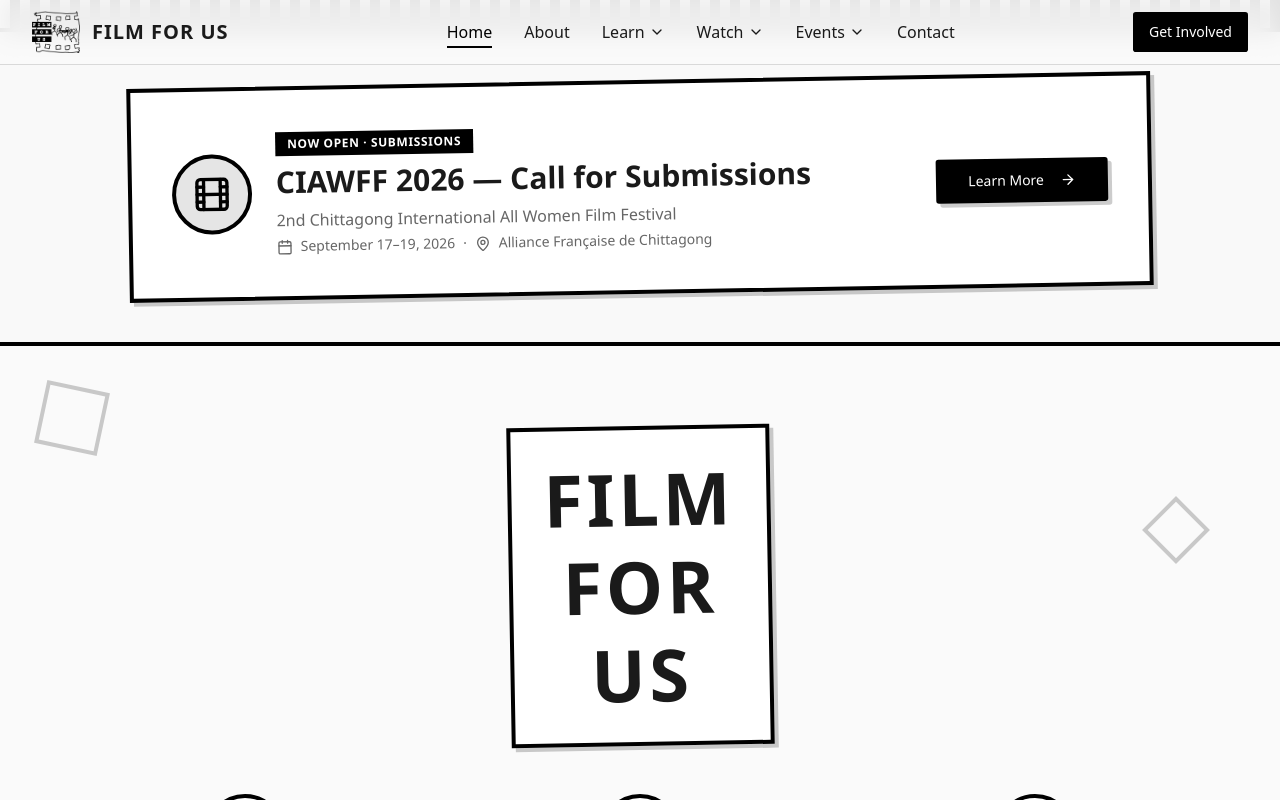
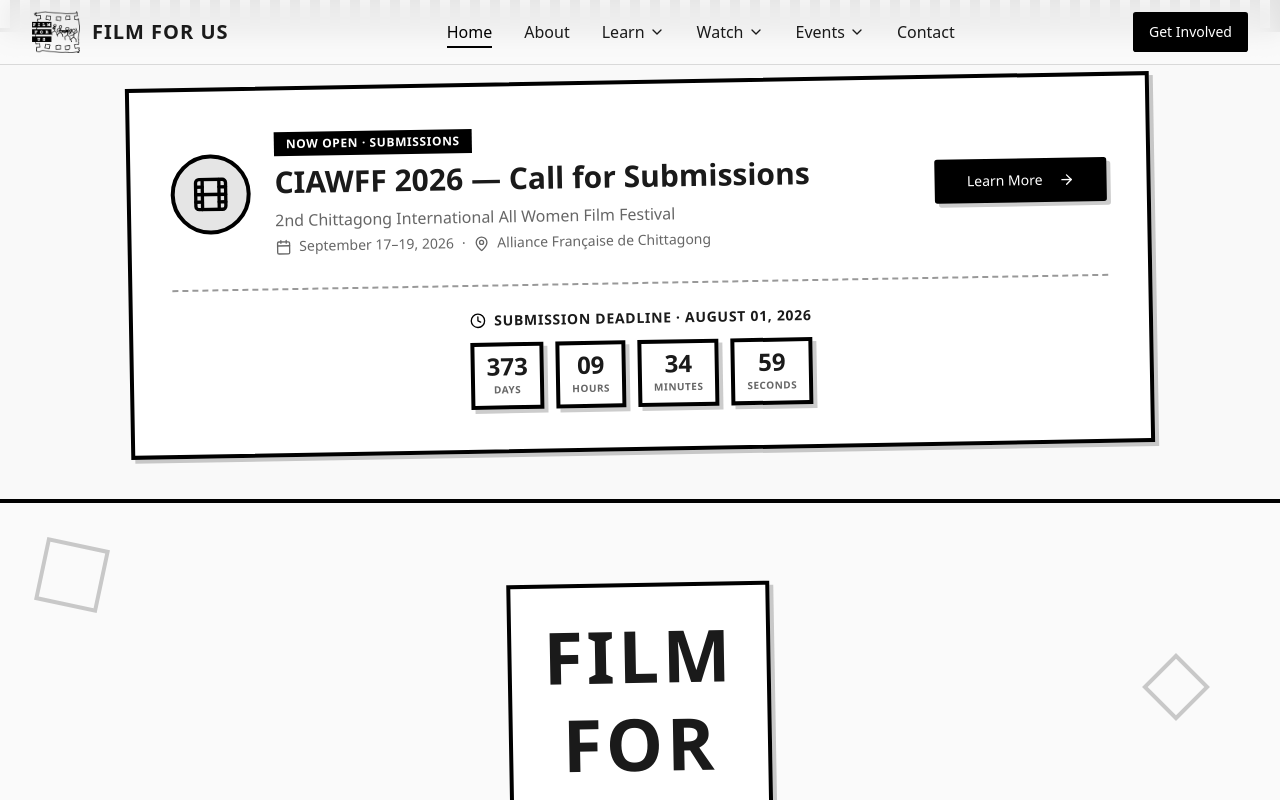
Before and after one commit to Tanshir/film-for-us-visions, a React (Vite) app: page / in a window 1280 px wide. Shown: the top 800 px of the page. Built offline with nearby package versions, Linux system fonts and the light colour scheme.

Commit message:
Changes
Co-authored-by: Tanshir <17108288+Tanshir@users.noreply.github.com>

```diff
--- a/src/pages/Home.tsx
+++ b/src/pages/Home.tsx
@@ -56,6 +56,16 @@ const Home = () => {
                   Learn More <ArrowRight className="ml-2 h-4 w-4" />
                 </Link>
               </Button>
+            </div>
+
+            <div className="mt-8 pt-6 border-t-2 border-dashed border-primary/40">
+              <div className="flex items-center justify-center gap-2 mb-3">
+                <Clock className="w-4 h-4 text-primary" />
+                <p className="text-xs md:text-sm font-bold tracking-wider uppercase">
+                  Submission Deadline · August 01, 2026
+                </p>
+              </div>
+              <CountdownTimer targetDate={SUBMISSION_DEADLINE} compact />
             </div>
           </div>
         </div>
```
